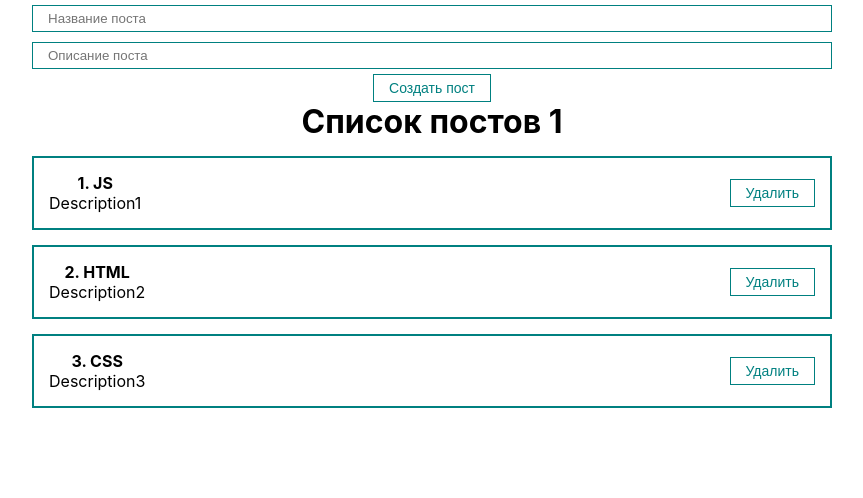
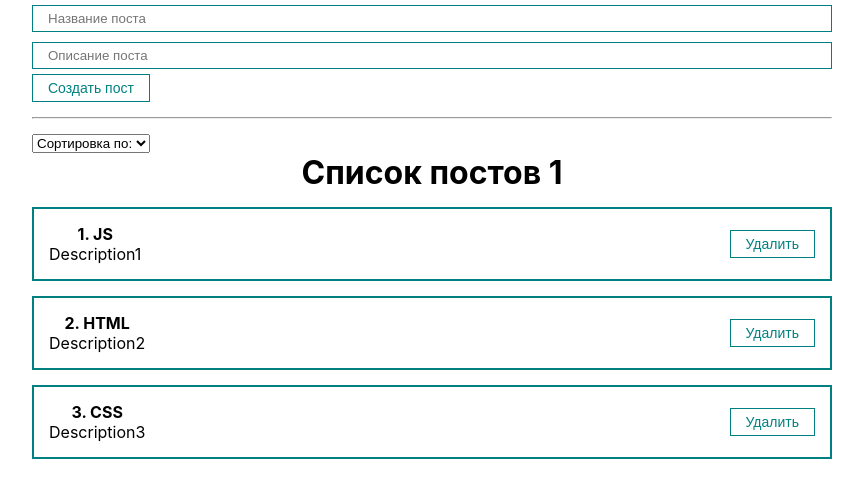
Before and after one commit to DmitryDor/new-react-course, a React (Create React App) app: page / in a window 1280 px wide. Shown: the top 498 px of the page, without its empty margins (208-1071 px from the left). Built offline with nearby package versions, Linux system fonts and the light colour scheme.

Commit message:
6 sort posts

```diff
--- a/src/App.js
+++ b/src/App.js
@@ -3,6 +3,7 @@ import './styles/app.css'
 import {PostList} from "./components/PostList";
 import {useState} from "react";
 import {PostForm} from "./components/PostForm";
+import {MySelect} from "./components/UI/select/MySelect";
 
 export function App() {
 
@@ -14,23 +15,43 @@ export function App() {
 
     // const [title, setTitle] = useState('')
     // const [body, setBody] = useState('')
-
+    const [selectedSort, setSelecterSort] = useState('')
     const createPost = (newPost) => {
         setPosts([...posts, newPost])
     }
     const removePost = (id) => {
-        debugger
         const newPosts = posts.filter(p => p.id !== id)
         setPosts(newPosts)
+    }
+
+    const sortPosts = (sort) => {
+        setSelecterSort(sort)
+        // console.log(sort)
+        setPosts([...posts].sort((a, b) => a[sort].localeCompare(b[sort])))
     }
 
 
     return (
         <div className="App">
             <PostForm create={createPost}/>
+            <hr style={{margin: "15px 0"}}/>
+            <div>
+                {/*<select style={{display: "flex" , justifyContent: "flex-start"}}>
+                    <option value="value1">По названию</option>
+                    <option value="value2">По описанию</option>
+                </select>*/}
+                <MySelect
+                    value={selectedSort}
+                    onChange={sortPosts}
+                    defaultValue="Сортировка по: "
+                    options={[
+                        {value: "title", name: "По названию"},
+                        {value: "body", name: "По описанию"}
+                    ]}/>
+            </div>
             {posts.length !== 0
                 ? <PostList posts={posts} title="Список постов 1" removePost={removePost}/>
-                : <h1 style={{marginTop: "15%",  color: "red", fontSize: "35px"}}>Посты не найдены</h1>
+                : <h1 style={{marginTop: "15%", color: "red", fontSize: "35px"}}>Посты не найдены</h1>
             }
         </div>
     )
--- a/src/components/PostForm.jsx
+++ b/src/components/PostForm.jsx
@@ -29,17 +29,19 @@ export const PostForm = (props) => {
 
 
     return (
-            <form >
+        <form>
             {/*Управляемый инпут*/}
-                <MyInput placeholder = "Название поста" value={post.title} onChange={onChangeTitleHandler}/>
+            <MyInput placeholder="Название поста" value={post.title} onChange={onChangeTitleHandler}/>
 
             {/*не управляемый инпут получаем доступ напрямую к DOM*/}
             {/*<input ref={bodyInputRef}  type="text"/>*/}
 
             {/*не управляемый или не конролируемый инпут получаем доступ напрямую к DOM*/}
             {/*<MyInput placeholder="Описание поста" ref={bodyInputRef}/>*/}
-                <MyInput placeholder = "Описание поста" value={post.body} onChange={onChangeBodyHandler}/>
-                <MyButton onClick={addNewPost} >Создать пост</MyButton>
+            <MyInput placeholder="Описание поста" value={post.body} onChange={onChangeBodyHandler}/>
+            <MyButton onClick={addNewPost} style={{display: "flex", justifyContent: "flex-start"}}>
+                Создать пост
+            </MyButton>
 
         </form>
 
--- /dev/null
+++ b/src/components/UI/select/MySelect.js
@@ -0,0 +1,15 @@
+import React from 'react';
+
+export const MySelect = (props) => {
+    return (
+        <select
+            style={{display: "flex", justifyContent: "flex-start"}}
+            value={props.value} onChange={e => props.onChange(e.currentTarget.value)}
+        >
+            <option value="" disabled>{props.defaultValue}</option>
+            {props.options.map(option =>
+                <option value={option.value} key={option.value}>{option.name}</option>
+            )}
+        </select>
+    );
+};
```
Also changed, not shown: 1 other file (tests, documents, lock files or other folders). Lines whose indentation alone changed are shown as unchanged.
